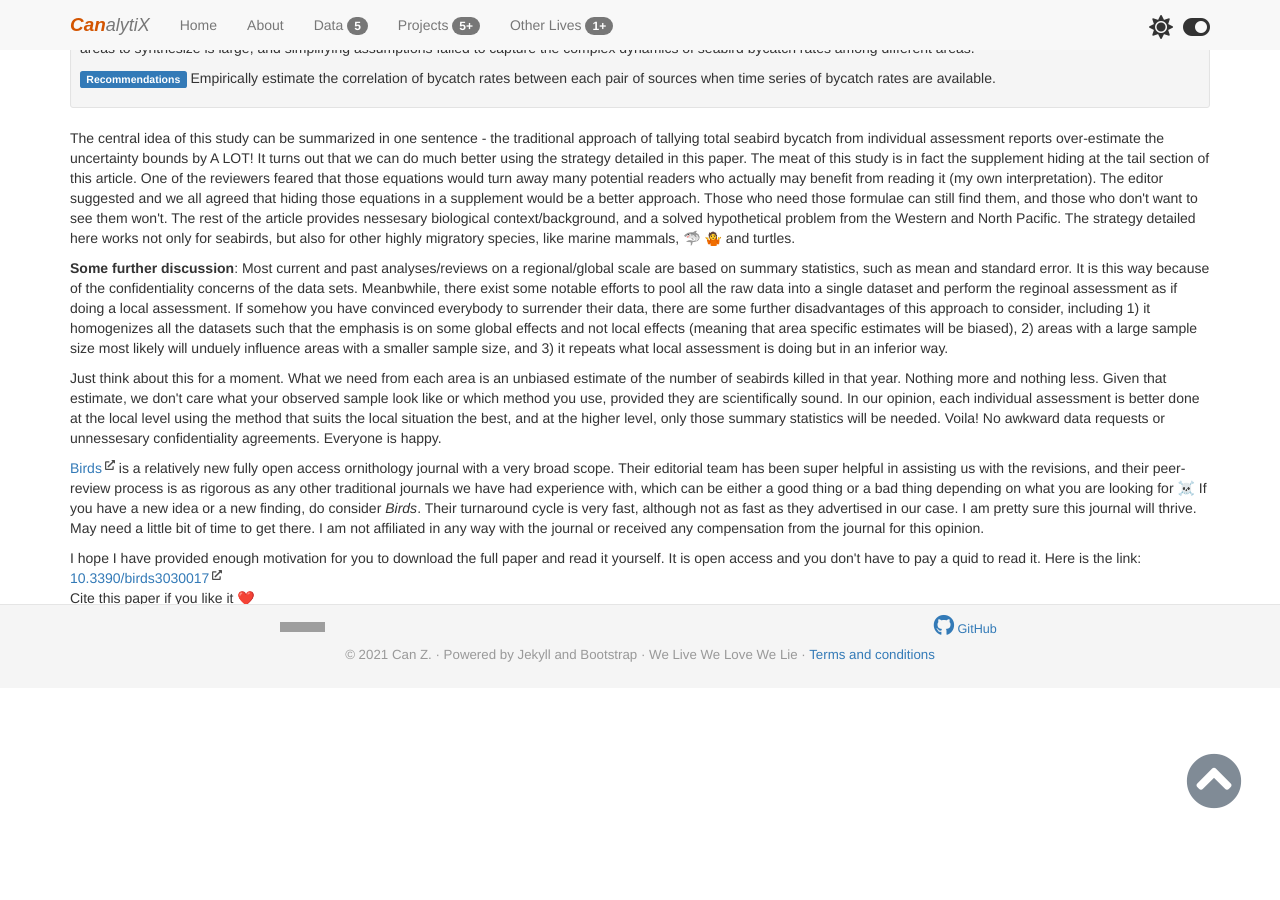
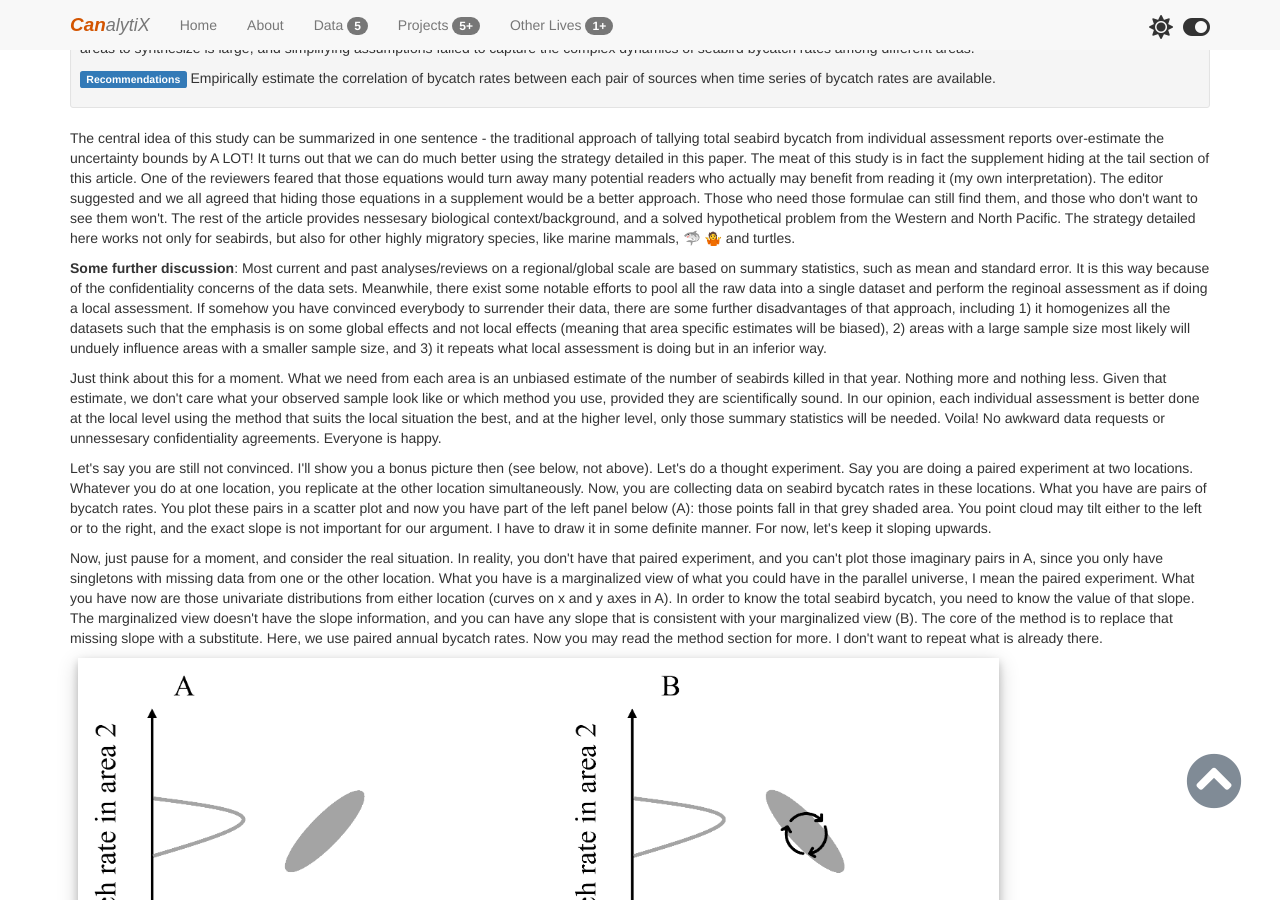
Before and after one commit to HVoltBb/HVoltBb.github.io, a Jekyll site: the page built from random/posts/birdbycatch_paper2022.html, in a window 1280 px wide and 900 px high, scrolled down 775 px. Built offline with Jekyll 4.4.1, drawn with Linux system fonts in a browser that asks for light colours; comment, search, counter and statistics services are not loaded; grey boxes are pictures that could not be loaded.

Commit message:
final update for post bp22

```diff
--- a/random/posts/birdbycatch_paper2022.html
+++ b/random/posts/birdbycatch_paper2022.html
@@ -31,12 +31,20 @@ description: Read assessing total seabird bycatch uncertainty with Can Zhou
     The central idea of this study can be summarized in one sentence - the traditional approach of tallying total seabird bycatch from individual assessment reports over-estimate the uncertainty bounds by A LOT! It turns out that we can do much better using the strategy detailed in this paper. The meat of this study is in fact the supplement hiding at the tail section of this article. One of the reviewers feared that those equations would turn away many potential readers who actually may benefit from reading it (my own interpretation). The editor suggested and we all agreed that hiding those equations in a supplement would be a better approach. Those who need those formulae can still find them, and those who don't want to see them won't. The rest of the article provides nessesary biological context/background, and a solved hypothetical problem from the Western and North Pacific. The strategy detailed here works not only for seabirds, but also for other highly migratory species, like marine mammals, 🦈 🤷 and turtles.
 </p>
 <p>
-    <b>Some further discussion</b>: Most current and past analyses/reviews on a regional/global scale are based on summary statistics, such as mean and standard error. It is this way because of the confidentiality concerns of the data sets. Meanbwhile, there exist some notable efforts to pool all the raw data into a single dataset and perform the reginoal assessment as if doing a local assessment. If somehow you have convinced everybody to surrender their data, there are some further disadvantages of this approach to consider, including 1) it homogenizes all the datasets such that the emphasis is on some global effects and not local effects (meaning that area specific estimates will be biased), 2) areas with a large sample size most likely will unduely influence areas with a smaller sample size, and 3) it repeats what local assessment is doing but in an inferior way.
+    <b>Some further discussion</b>: Most current and past analyses/reviews on a regional/global scale are based on summary statistics, such as mean and standard error. It is this way because of the confidentiality concerns of the data sets. Meanwhile, there exist some notable efforts to pool all the raw data into a single dataset and perform the reginoal assessment as if doing a local assessment. If somehow you have convinced everybody to surrender their data, there are some further disadvantages of that approach, including 1) it homogenizes all the datasets such that the emphasis is on some global effects and not local effects (meaning that area specific estimates will be biased), 2) areas with a large sample size most likely will unduely influence areas with a smaller sample size, and 3) it repeats what local assessment is doing but in an inferior way.
 </p>
 <p>
     Just think about this for a moment. What we need from each area is an unbiased estimate of the number of seabirds killed in that year. Nothing more and nothing less. Given that estimate, we don't care what your observed sample look like or which method you use, provided they are scientifically sound. In our opinion, each individual assessment is better done at the local level using the method that suits the local situation the best, and at the higher level, only those summary statistics will be needed. Voila! No awkward data requests or unnessesary confidentiality agreements. Everyone is happy.
 </p>
 <p>
+    Let's say you are still not convinced. I'll show you a bonus picture then (see below, not above). Let's do a thought experiment. Say you are doing a paired experiment at two locations. Whatever you do at one location, you replicate at the other location simultaneously. Now, you are collecting data on seabird bycatch rates in these locations. What you have are pairs of bycatch rates. You plot these pairs in a scatter plot and now you have part of the left panel below (A): those points fall in that grey shaded area. You point cloud may tilt either to the left or to the right, and the exact slope is not important for our argument. I have to draw it in some definite manner. For now, let's keep it sloping upwards.
+</p>
+<p>
+    Now, just pause for a moment, and consider the real situation. In reality, you don't have that paired experiment, and you can't plot those imaginary pairs in A, since you only have singletons with missing data from one or the other location. What you have is a marginalized view of what you could have in the parallel universe, I mean the paired experiment. What you have now are those univariate distributions from either location (curves on x and y axes in A). In order to know the total seabird bycatch, you need to know the value of that slope. The marginalized view doesn't have the slope information, and you can have any slope that is consistent with your marginalized view (B). The core of the method is to replace that missing slope with a substitute. Here, we use paired annual bycatch rates. Now you may read the method section for more. I don't want to repeat what is already there.
+</p>
+<p><img src="/pics/fig4.png" height="400px" width="921px" alt="A diagram showing the relationship between two bycatch rates" class="figure-img img-fluid shadowy">
+</p>
+<p>
     <a href="https://www.mdpi.com/journal/birds">Birds</a> is a relatively new fully open access ornithology journal with a very broad scope. Their editorial team has been super helpful in assisting us with the revisions, and their peer-review process is as rigorous as any other traditional journals we have had experience with, which can be either a good thing or a bad thing depending on what you are looking for ☠️ If you have a new idea or a new finding, do consider <i>Birds</i>. Their turnaround cycle is very fast, although not as fast as they advertised in our case. I am pretty sure this journal will thrive. May need a little bit of time to get there. I am not affiliated in any way with the journal or received any compensation from the journal for this opinion.
 </p>
 <p>I hope I have provided enough motivation for you to download the full paper and read it yourself. It is open access and you don't have to pay a quid to read it. Here is the link:<br><a href="https://www.mdpi.com/1770206">10.3390/birds3030017</a><br>Cite this paper if you like it &#10084;&#65039; <br>or leave us a comment &#x1F447;</p>
```
Also changed, not shown: Gemfile.lock, pics/fig4.png (added), 1 other file.
